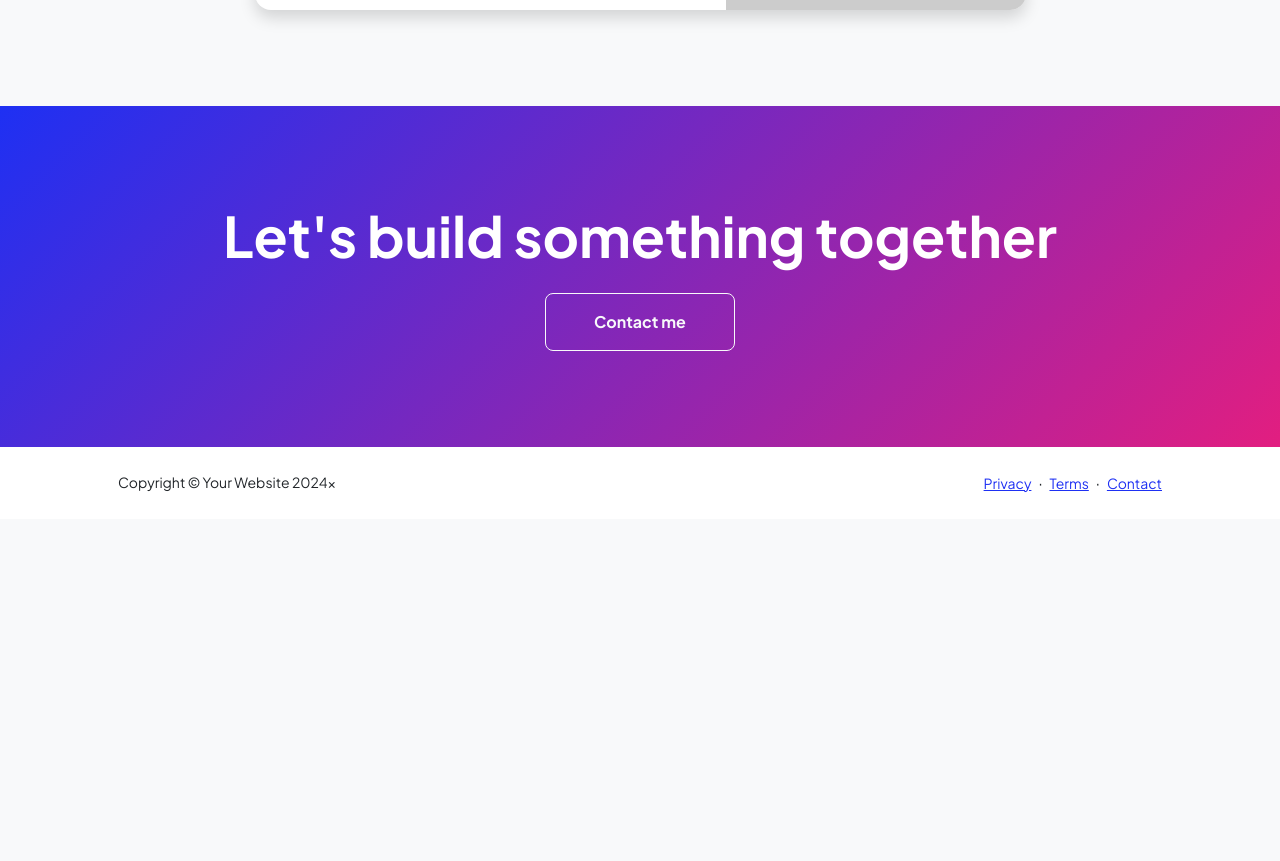
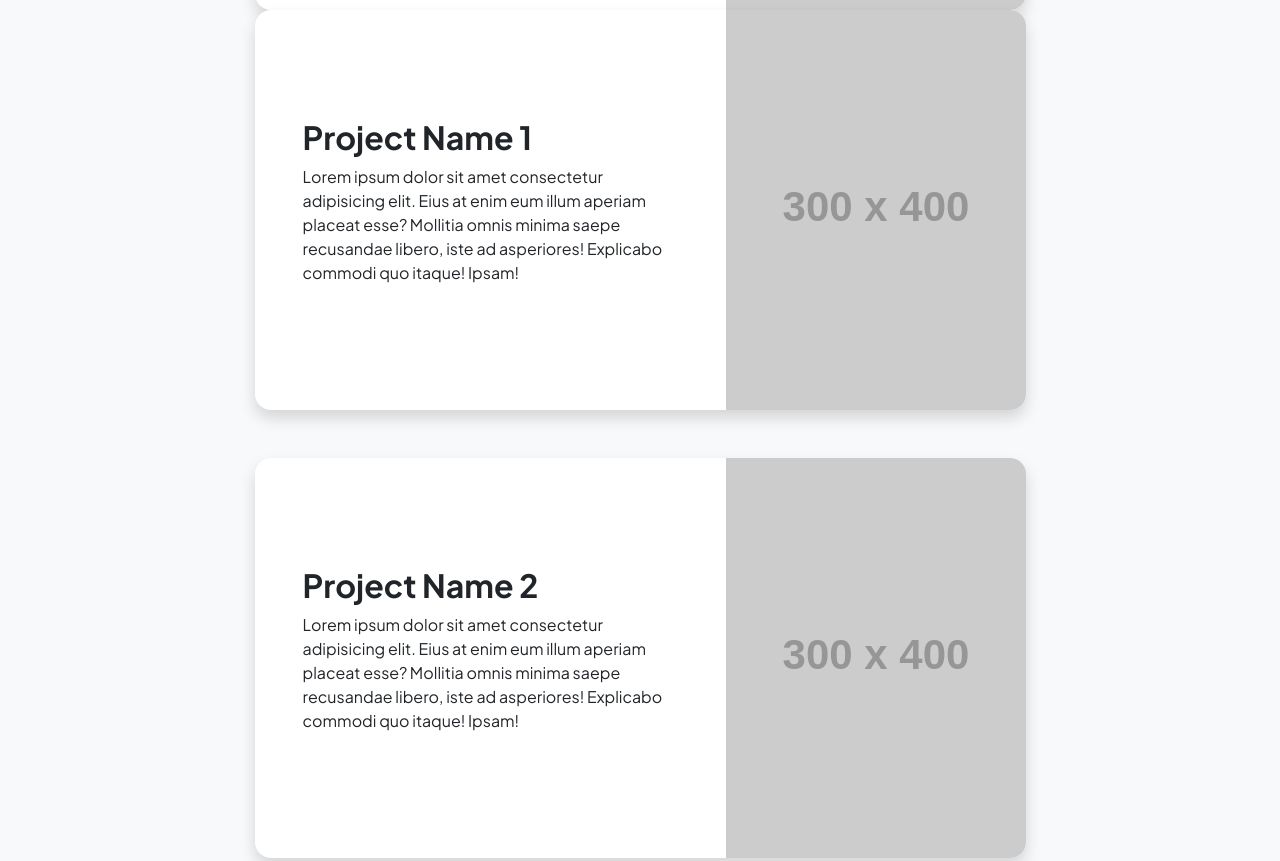
Before and after one commit to Trainer-My/Trainer, a plain HTML site: page projects.html in a window 1280 px wide. Shown: the part 1064-1925 px from the top of the page. Before the commit the page ends 1583 px from the top, so only its background shows below. Drawn offline with nearby package versions, Linux system fonts and the light colour scheme; placeholder pictures from the web are drawn by us.

Commit message:
add cards

```diff
--- a/projects.html
+++ b/projects.html
@@ -66,6 +66,30 @@
                                     </div>
                                 </div>
                             </div>
+                            <!-- Project Card 1-->
+                            <div class="card overflow-hidden shadow rounded-4 border-0 mb-5">
+                                <div class="card-body p-0">
+                                    <div class="d-flex align-items-center">
+                                        <div class="p-5">
+                                            <h2 class="fw-bolder">Project Name 1</h2>
+                                            <p>Lorem ipsum dolor sit amet consectetur adipisicing elit. Eius at enim eum illum aperiam placeat esse? Mollitia omnis minima saepe recusandae libero, iste ad asperiores! Explicabo commodi quo itaque! Ipsam!</p>
+                                        </div>
+                                        <img class="img-fluid" src="https://dummyimage.com/300x400/343a40/6c757d" alt="..." />
+                                    </div>
+                                </div>
+                            </div>
+                            <!-- Project Card 2-->
+                            <div class="card overflow-hidden shadow rounded-4 border-0">
+                                <div class="card-body p-0">
+                                    <div class="d-flex align-items-center">
+                                        <div class="p-5">
+                                            <h2 class="fw-bolder">Project Name 2</h2>
+                                            <p>Lorem ipsum dolor sit amet consectetur adipisicing elit. Eius at enim eum illum aperiam placeat esse? Mollitia omnis minima saepe recusandae libero, iste ad asperiores! Explicabo commodi quo itaque! Ipsam!</p>
+                                        </div>
+                                        <img class="img-fluid" src="https://dummyimage.com/300x400/343a40/6c757d" alt="..." />
+                                    </div>
+                                </div>
+                            </div>
                         </div>
                     </div>
                 </div>
```
